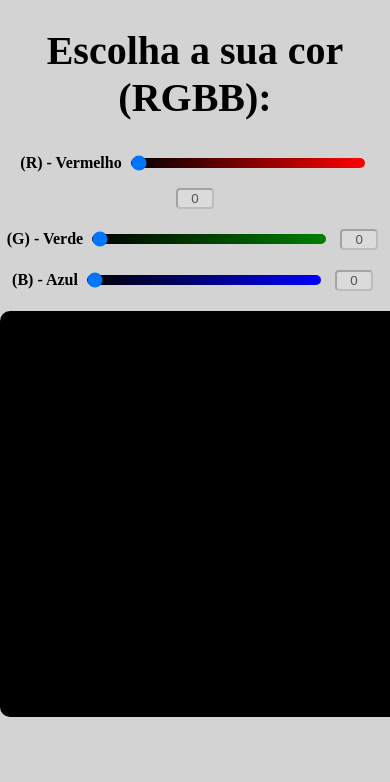
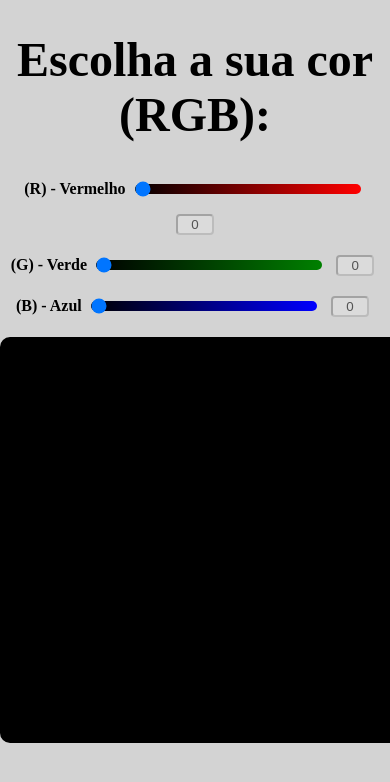
Before and after one commit to MatheusCoutinho10/DesafioRGB, a plain HTML site: page index.html in a window 390 px wide. Drawn offline with Linux system fonts and the light colour scheme.

Commit message:
Tornando o Range responsivo 1.7

```diff
--- a/css/style.css
+++ b/css/style.css
@@ -6,7 +6,7 @@ body{
 }
 
 h1{
-    font-size: 250%;
+    font-size: 300%;
 }
 
 label{
@@ -19,7 +19,7 @@ input{
 }
 
 #rangePosicao1, #rangePosicao2, #rangePosicao3{
-    width: 60%;
+    width: 58%;
 }
 
 #inputCurrentPosicao1, #inputCurrentPosicao2, #inputCurrentPosicao3{
--- a/index.html
+++ b/index.html
@@ -12,7 +12,7 @@
     </head>
     <body>
         <div class="selectRGB">
-            <h1>Escolha a sua cor (RGBB):</h1>
+            <h1>Escolha a sua cor (RGB):</h1>
             <label for="vermelho">(R) - Vermelho</label>
             <input type="range" id="rangePosicao1" min="0" max="255" step="1" value="0">
             <input type="text" id="inputCurrentPosicao1" value="0" readonly disabled><br>
```
